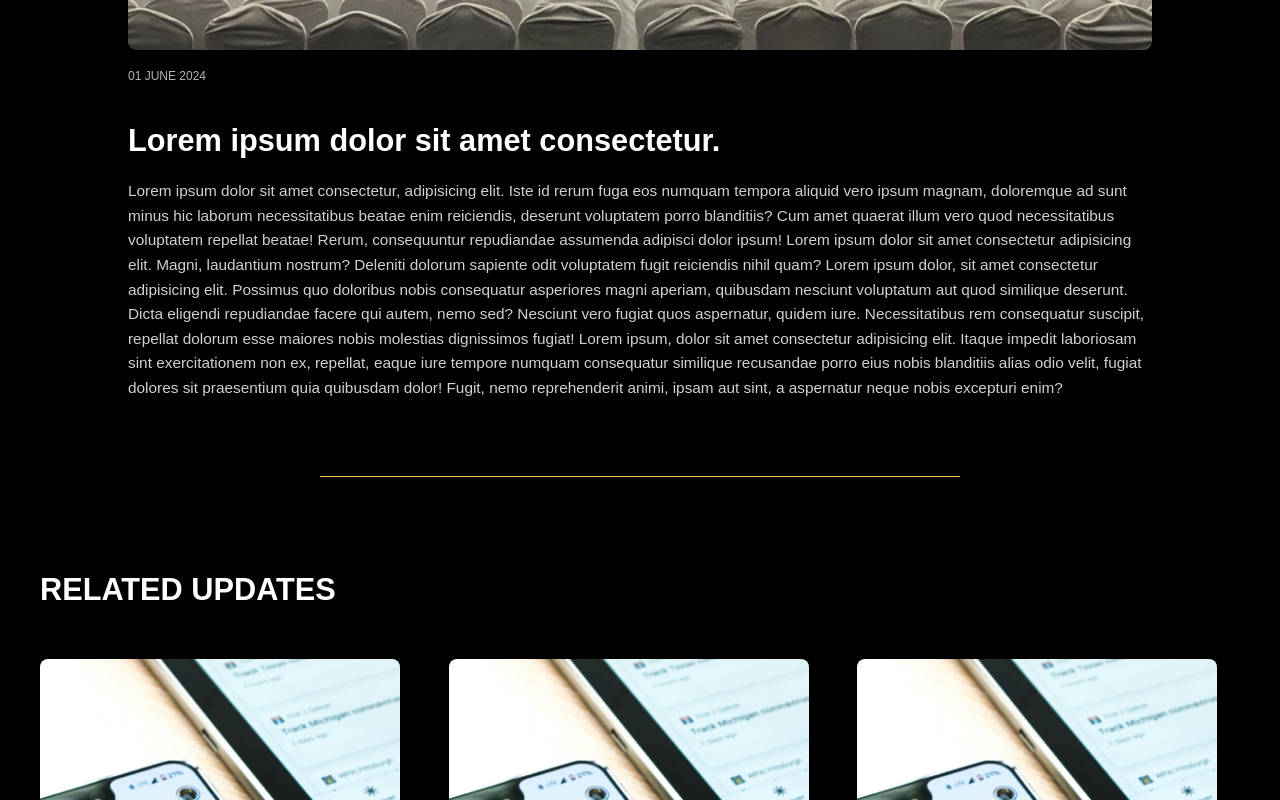
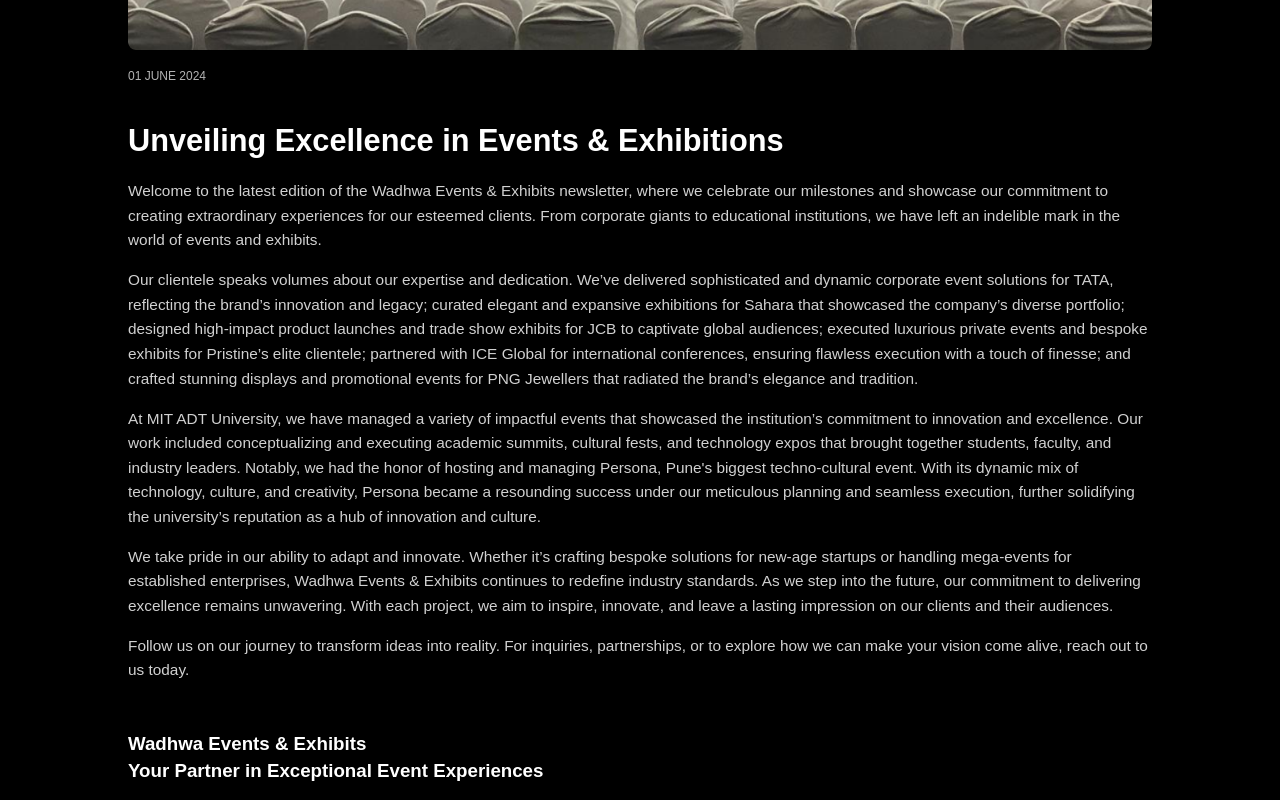
Before and after one commit to anshagarwal-gif/EventWebsite, a React (Create React App) app: page /news in a window 1280 px wide. Shown: the part 1120-1920 px from the top of the page. Built offline with nearby package versions, Linux system fonts and the light colour scheme.

Commit message:
news page updated

```diff
--- a/src/pages/News/News.css
+++ b/src/pages/News/News.css
@@ -137,6 +137,16 @@
     border: none;
 }
 
+.news-conclude{
+    margin-top: 50px;
+    margin-bottom: 10vw;
+}
+
+.news-conclude h3{
+    margin-top: 5px;
+    margin-bottom: 0px;
+}
+
 @media all and (max-width: 800px){
     .news-card {
         padding: 10px;
@@ -155,7 +165,7 @@
     }
 
     .news-description {
-        font-size: 2.5vw;
+        font-size: 3vw;
     }
 
     .section-divider{
@@ -203,4 +213,8 @@
         padding: 2vw 2.8vw;
         font-size: 16px;
     }
+
+    .news-conclude h3{
+        font-size: 3vw;
+    }
 }
--- a/src/pages/News/News.jsx
+++ b/src/pages/News/News.jsx
@@ -38,12 +38,21 @@
           <img src={NewsImage} alt="newsimage" className='news-image' />
         </div>
         <p className='news-date'>01 JUNE 2024</p>
-        <h1 className='news-title'>Lorem ipsum dolor sit amet consectetur.</h1>
-        <p className='news-description'>Lorem ipsum dolor sit amet consectetur, adipisicing elit. Iste id rerum fuga eos numquam tempora aliquid vero ipsum magnam, doloremque ad sunt minus hic laborum necessitatibus beatae enim reiciendis, deserunt voluptatem porro blanditiis? Cum amet quaerat illum vero quod necessitatibus voluptatem repellat beatae! Rerum, consequuntur repudiandae assumenda adipisci dolor ipsum! Lorem ipsum dolor sit amet consectetur adipisicing elit. Magni, laudantium nostrum? Deleniti dolorum sapiente odit voluptatem fugit reiciendis nihil quam? Lorem ipsum dolor, sit amet consectetur adipisicing elit. Possimus quo doloribus nobis consequatur asperiores magni aperiam, quibusdam nesciunt voluptatum aut quod similique deserunt. Dicta eligendi repudiandae facere qui autem, nemo sed? Nesciunt vero fugiat quos aspernatur, quidem iure. Necessitatibus rem consequatur suscipit, repellat dolorum esse maiores nobis molestias dignissimos fugiat! Lorem ipsum, dolor sit amet consectetur adipisicing elit. Itaque impedit laboriosam sint exercitationem non ex, repellat, eaque iure tempore numquam consequatur similique recusandae porro eius nobis blanditiis alias odio velit, fugiat dolores sit praesentium quia quibusdam dolor! Fugit, nemo reprehenderit animi, ipsam aut sint, a aspernatur neque nobis excepturi enim?</p>
+        <h1 className='news-title'>Unveiling Excellence in Events & Exhibitions</h1>
+        <p className='news-description'>Welcome to the latest edition of the Wadhwa Events & Exhibits newsletter, where we celebrate our milestones and showcase our commitment to creating extraordinary experiences for our esteemed clients. From corporate giants to educational institutions, we have left an indelible mark in the world of events and exhibits.</p>
+        <p className='news-description'>Our clientele speaks volumes about our expertise and dedication. We’ve delivered sophisticated and dynamic corporate event solutions for TATA, reflecting the brand’s innovation and legacy; curated elegant and expansive exhibitions for Sahara that showcased the company’s diverse portfolio; designed high-impact product launches and trade show exhibits for JCB to captivate global audiences; executed luxurious private events and bespoke exhibits for Pristine’s elite clientele; partnered with ICE Global for international conferences, ensuring flawless execution with a touch of finesse; and crafted stunning displays and promotional events for PNG Jewellers that radiated the brand’s elegance and tradition.</p>
+        <p className='news-description'>At MIT ADT University, we have managed a variety of impactful events that showcased the institution’s commitment to innovation and excellence. Our work included conceptualizing and executing academic summits, cultural fests, and technology expos that brought together students, faculty, and industry leaders. Notably, we had the honor of hosting and managing Persona, Pune's biggest techno-cultural event. With its dynamic mix of technology, culture, and creativity, Persona became a resounding success under our meticulous planning and seamless execution, further solidifying the university’s reputation as a hub of innovation and culture.</p>
+        <p className='news-description'>We take pride in our ability to adapt and innovate. Whether it’s crafting bespoke solutions for new-age startups or handling mega-events for established enterprises, Wadhwa Events & Exhibits continues to redefine industry standards. As we step into the future, our commitment to delivering excellence remains unwavering. With each project, we aim to inspire, innovate, and leave a lasting impression on our clients and their audiences.</p>
+        <p className='news-description'>Follow us on our journey to transform ideas into reality. For inquiries, partnerships, or to explore how we can make your vision come alive, reach out to us today.</p>
+
+        <div className='news-conclude'>
+          <h3>Wadhwa Events & Exhibits</h3>
+          <h3>Your Partner in Exceptional Event Experiences</h3>
+        </div>
       </div>
 
       <div className='section-divider'></div>
-
+{/*
       <div className="related-updates">
         <h2 className="updates-heading">RELATED UPDATES</h2>
         <div className="updates-container">
@@ -86,7 +95,7 @@
             Next
           </button>
         </div>
-      </div>
+      </div> */}
 
       <AppointmentComponent />
     </div>
```
